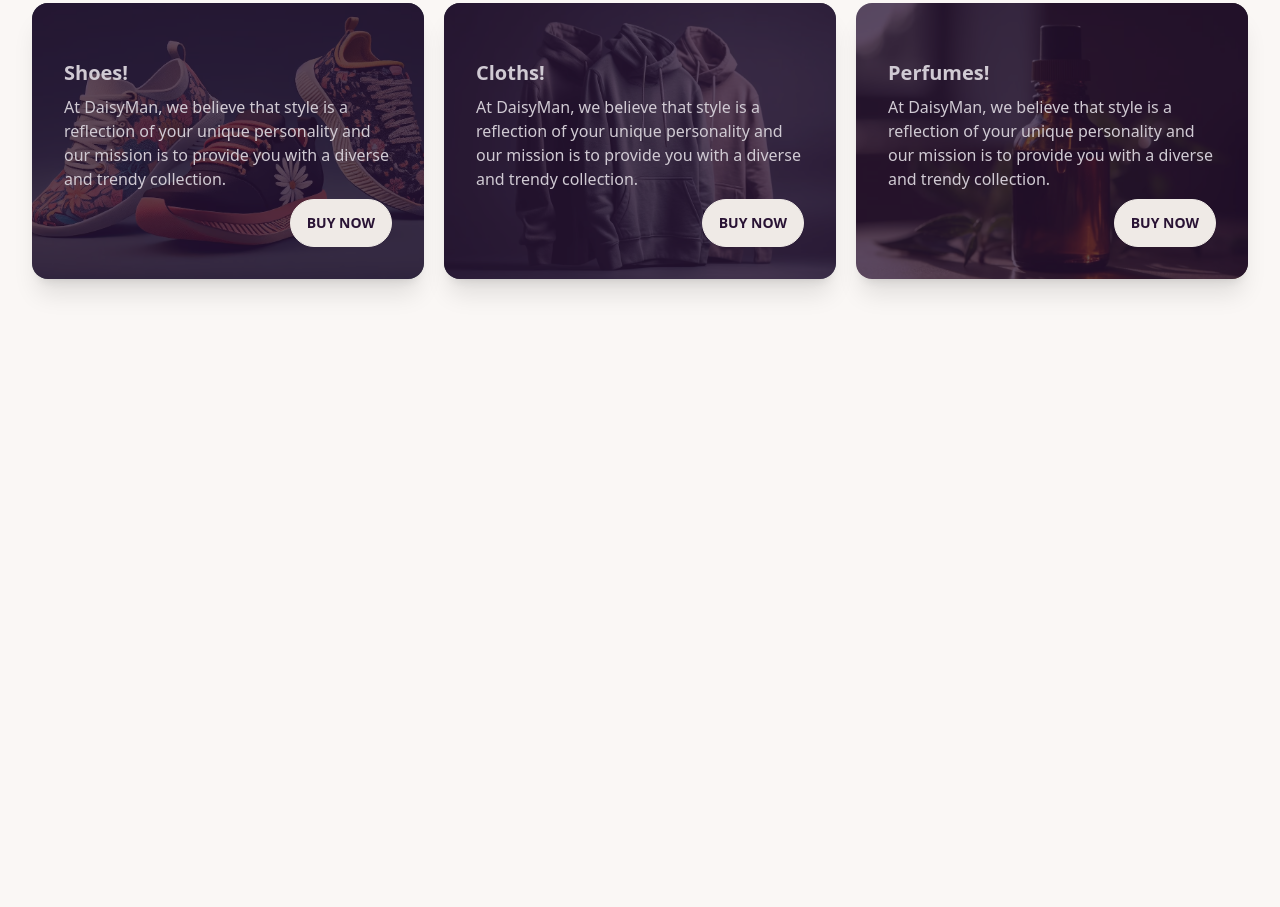
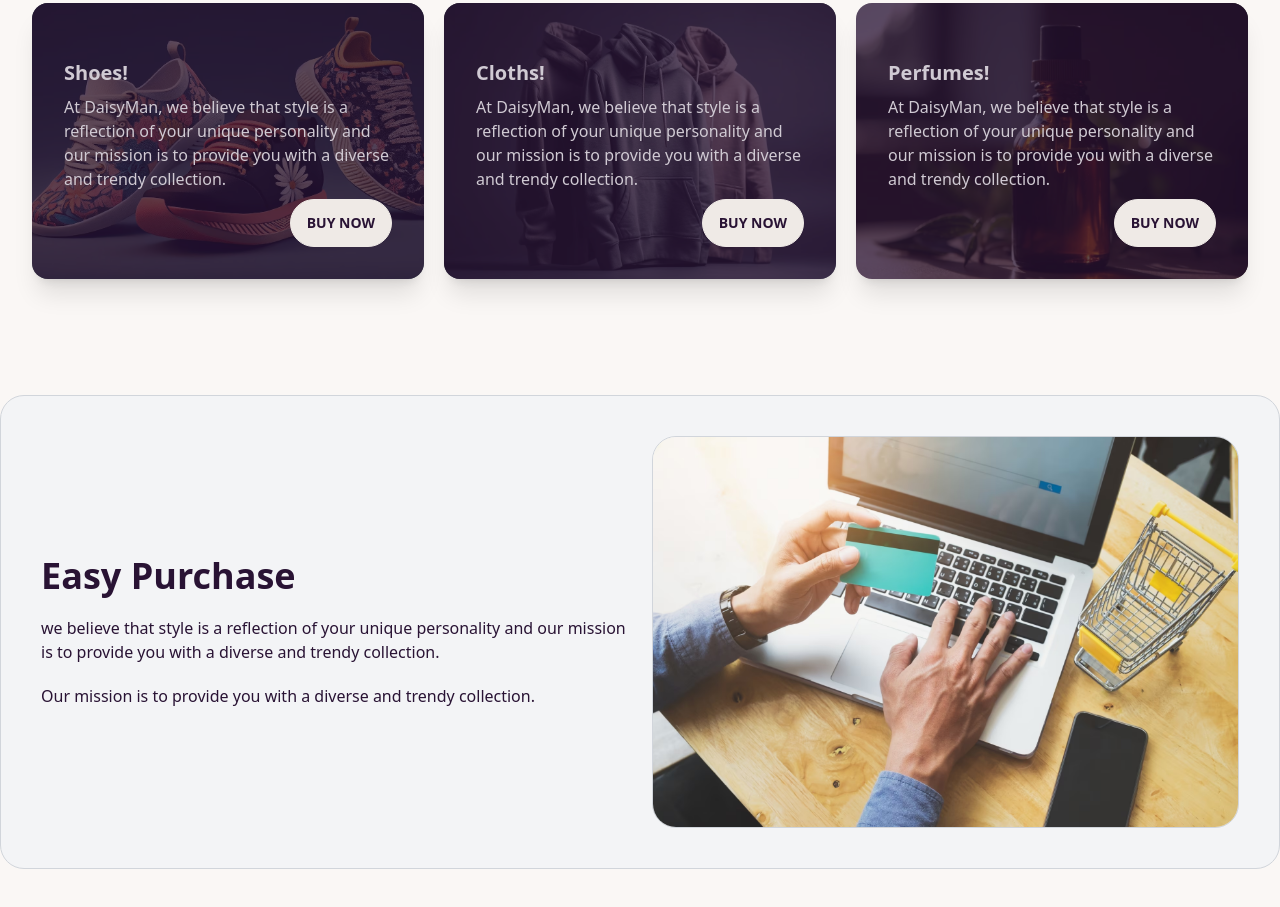
Before and after one commit to Amin7775/Daisy-Man, a plain HTML site: page index.html in a window 1280 px wide. Shown: the part 985-1892 px from the top of the page. Before the commit the page ends 1380 px from the top, so only its background shows below. Drawn offline with nearby package versions, Linux system fonts and the light colour scheme.

Commit message:
Added Easy Purchase Section

```diff
--- a/index.html
+++ b/index.html
@@ -114,7 +114,10 @@
           <p class="text-sm md:text-base">Browse from various collections</p>
         </div>
         <!-- Cards -->
-        <div class="my-14 grid grid-cols-1 gap-6 md:grid-cols-2 lg:grid-cols-3 lg:gap-5" id="card-container">
+        <div
+          class="my-14 grid grid-cols-1 gap-6 md:grid-cols-2 lg:grid-cols-3 lg:gap-5"
+          id="card-container"
+        >
           <!-- First -->
           <div class="card bg-base-100 shadow-xl image-full space-y-6 mx-auto">
             <figure><img src="./images/shoes.avif" alt="Shoes" /></figure>
@@ -164,6 +167,27 @@
           </div>
         </div>
       </section>
+
+      <!-- Easy Purchase Section -->
+      <section class="flex items-center justify-center flex-col md:flex-col lg:flex-row gap-6 p-10 mb-10 bg-gray-100 border border-gray-300 rounded-3xl" id="easy-purchase">
+        <div class="flex-1 space-y-5">
+          <h3 class="text-2xl md:text-4xl mb-2 font-semibold">Easy Purchase</h3>
+          <p>
+            we believe that style is a reflection of your unique personality
+            and our mission is to provide you with a diverse and trendy
+            collection.
+          </p>
+          <p>
+            Our mission is to provide you with a diverse and trendy
+            collection.
+          </p>
+        </div>
+        <div class="flex-1">
+          <img class="rounded-3xl border border-gray-300" src="./images/easy-purchase.avif" alt="" />
+        </div>
+      </section>
+
+
     </main>
   </body>
 </html>
```
